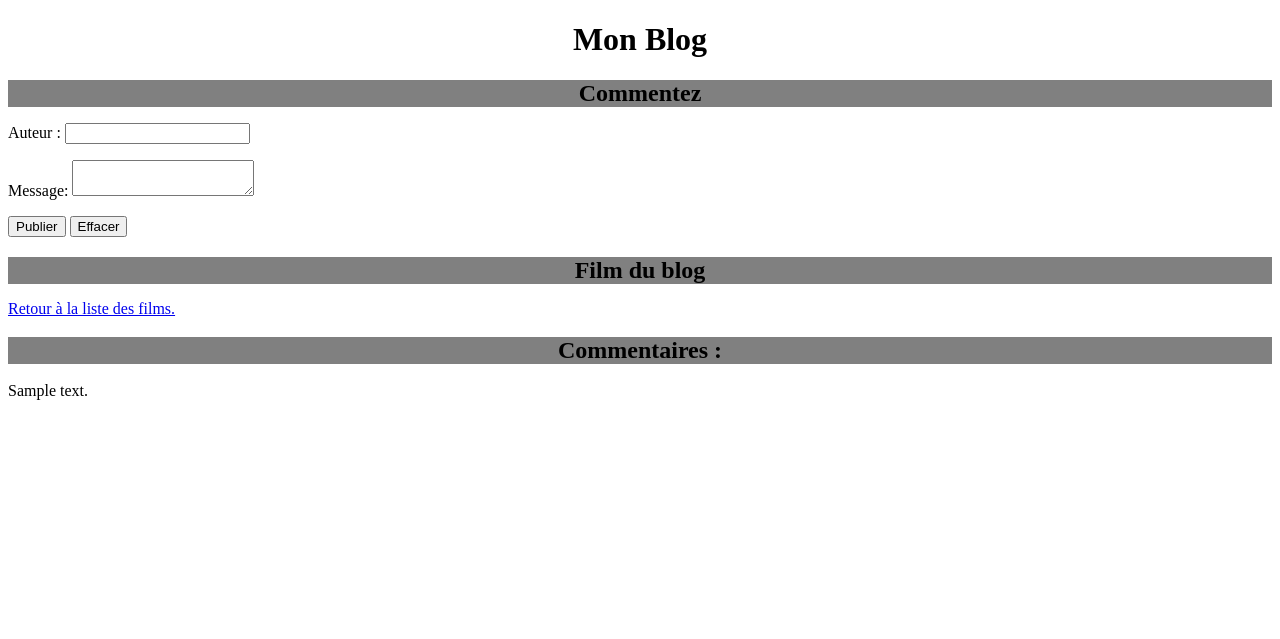
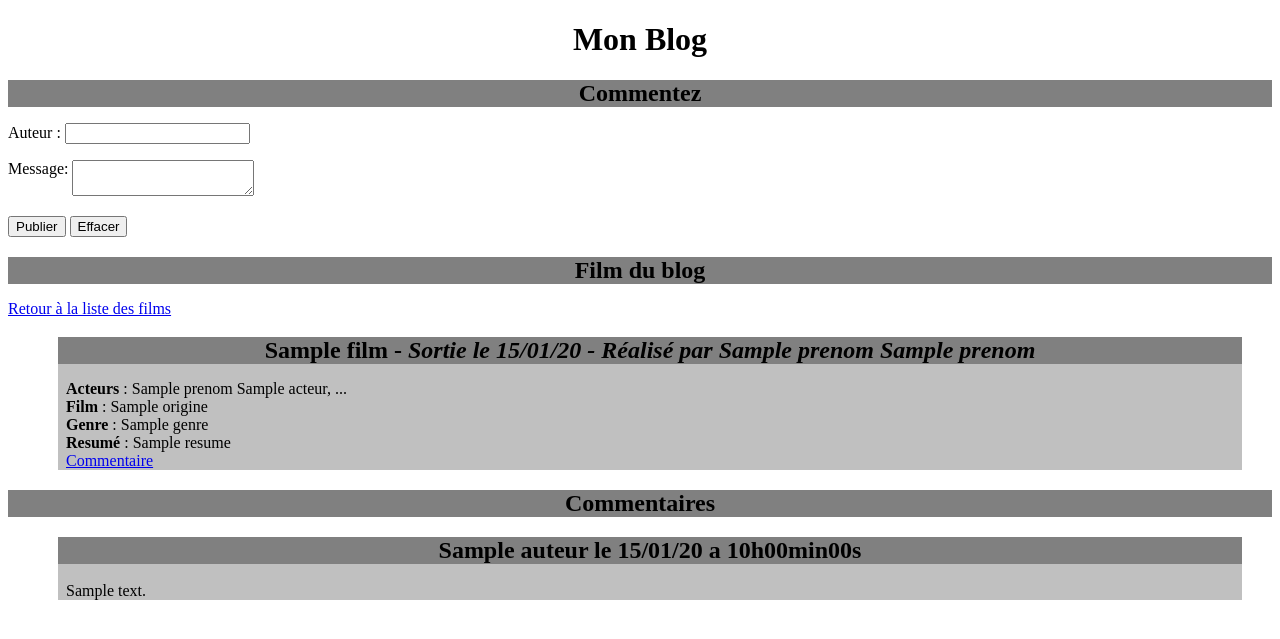
Before and after one commit to NesYou/TP_PSI_S06, a PHP site: template FilmsEtCommentaires/templates/commentaire.html.twig in a window 1280 px wide. Shown: the top 639 px of the page. Run offline with PHP 8.4, Linux system fonts and the light colour scheme; the template is opened without the code that fills it: most values are stand-ins (such as "Sample title", 1, 10 or a date in 2020); some libraries are stand-ins or nearby versions.

Commit message:
Finalisation de l'affichage des commentaires.

```diff
--- a/FilmsEtCommentaires/commentaire.php
+++ b/FilmsEtCommentaires/commentaire.php
@@ -7,8 +7,12 @@
   $commentaires = get_commentaire($connexion);
   require_once('includes/get_filmAll.php');
   $films = get_filmAll($connexion);
+  require_once('includes/get_acteurAll.php');
+  $acteurs = get_acteurAll($connexion);
 
   echo $twig->render('commentaire.html.twig', array(
     'GET' => $_GET,
     'commentaires' => $commentaires,
+    'films' => $films,
+    'acteurs' => $acteurs
   ));
--- a/FilmsEtCommentaires/templates/commentaire.html.twig
+++ b/FilmsEtCommentaires/templates/commentaire.html.twig
@@ -6,18 +6,42 @@
     <p> <label for="Auteur">Auteur :</label>
      <input type="text" name="auteur" id="auteur" value="" maxlength="10" /> </p>
 
-    <p> <label for="Message">Message: </label>
+    <p> <label for="Message" style="vertical-align: top;">Message: </label>
       <textarea type="test" name="message" id="message" value="votre message ici"></textarea> </p>
 
     <p><input type="submit" value="Publier"></input> <input type="reset" value="Effacer"></input></p>
   </form>
   <h2>Film du blog</h2>
-  <p><a href="index.php">Retour à la liste des films.</a></p>
+  <p><a href="index.php">Retour à la liste des films</a></p>
 
-  <h2>Commentaires : </h2>
+  {% for film in films %}
+    {% if film.id == GET.idFilm %}
+      <div class="inside_liste_film">
+        <h2>{{film.titre}} - <i>Sortie le {{film.dateSortie|date('d/m/y')}} - Réalisé par {{film.prenom}} {{film.prenom}}</i></h2>
+          <p>
+            <b>&nbsp;&nbsp;Acteurs</b> :
+              {% for acteur in acteurs %}
+                {% if film.id == acteur.idFilm %}
+                  {{acteur.prenom}} {{acteur.nom}},
+                {% endif %}
+              {% endfor %}...
+
+            <br/><b>&nbsp;&nbsp;Film</b> : {{film.origine}}
+            <br/><b>&nbsp;&nbsp;Genre</b> : {{film.genre}}
+            <br/><b>&nbsp;&nbsp;Resumé</b> : {{film.resume}}
+            <br/>&nbsp;&nbsp;<a href="commentaire.php?idFilm={{film.id}}">Commentaire</a>
+          </p>
+      </div>
+    {% endif %}
+  {% endfor %}
+
+  <h2>Commentaires</h2>
   {% for commentaire in commentaires %}
     {% if commentaire.idFilm == GET.idFilm %}
-      <br/>{{commentaire.contenu}}
+      <div class="inside_liste_film">
+        <h2>{{commentaire.auteur}} le {{commentaire.datePost|date('d/m/y')}} a {{commentaire.datePost|date('H')}}h{{commentaire.datePost|date('i')}}min{{commentaire.datePost|date('s')}}s </h2>
+        <br/>&nbsp;&nbsp;{{commentaire.contenu}}
+      </div>
     {% endif %}
   {% endfor %}
 {% endblock %}
```
Also changed, not shown: README.md.
